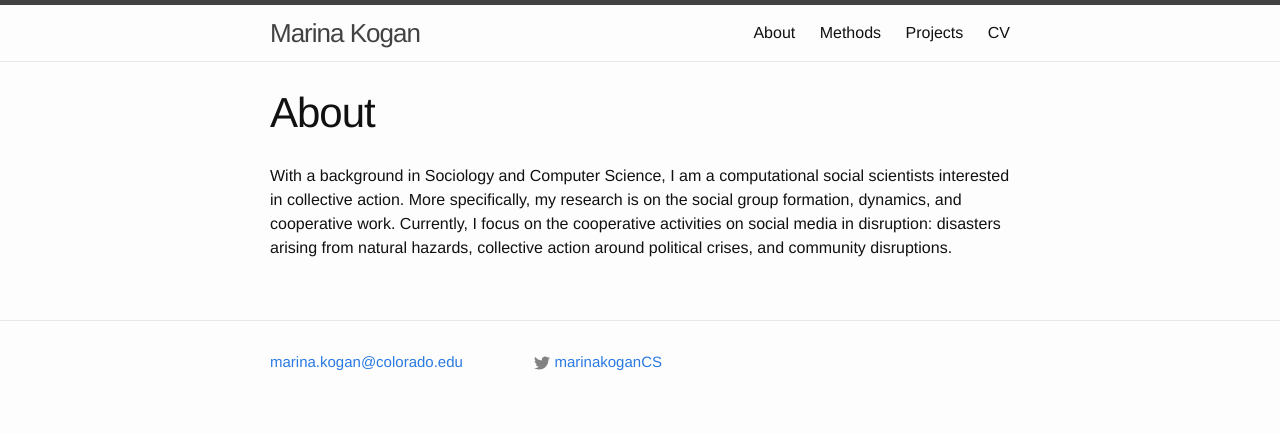
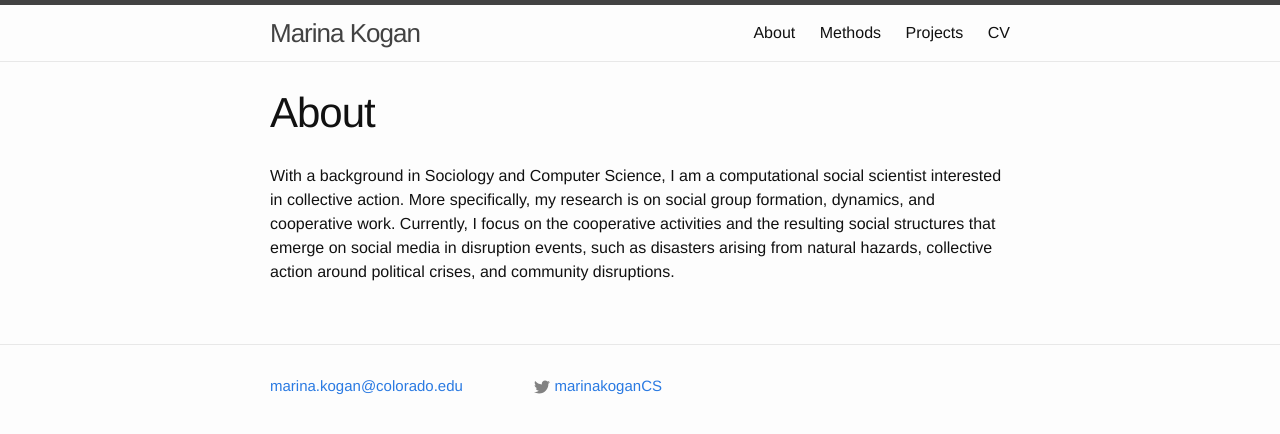
Before and after one commit to marinkala/marinkala.github.com, a Jekyll site: the page built from 2about.md, in a window 1280 px wide. Shown: the top 434 px of the page. Built offline with Jekyll 4.4.1, drawn with Linux system fonts in a browser that asks for light colours.

Commit message:
changed about statement

```diff
--- a/2about.md
+++ b/2about.md
@@ -5,4 +5,4 @@ excerpt: "This is my about statement"
 permalink: /about/
 ---
 
-With a background in Sociology and Computer Science, I am a computational social scientists interested in collective action. More specifically, my research is on the social group formation, dynamics, and cooperative work. Currently, I focus on the cooperative activities on social media in disruption: disasters arising from natural hazards, collective action around political crises, and community disruptions.
+With a background in Sociology and Computer Science, I am a computational social scientist interested in collective action. More specifically, my research is on social group formation, dynamics, and cooperative work. Currently, I focus on the cooperative activities and the resulting social structures that emerge on social media in disruption events, such as disasters arising from natural hazards, collective action around political crises, and community disruptions.
```
